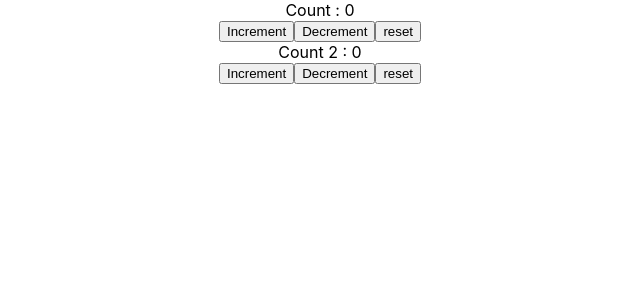
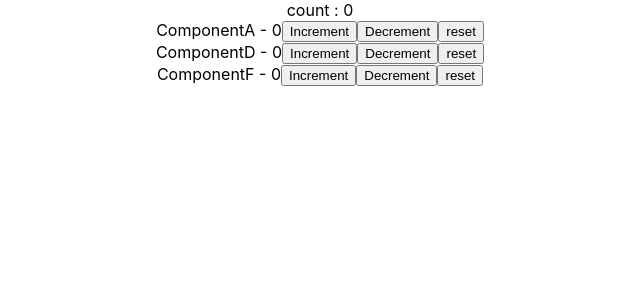
Before and after one commit to Rishabh0262/react-hooks, a React (Create React App) app: page / in a window 1280 px wide. Shown: the top 300 px of the page, without its empty margins (320-960 px from the left). Built offline with nearby package versions, Linux system fonts and the light colour scheme.

Commit message:
We have tried to use useReducer-Hook along with useContext-Hook. In hope for an example to use PROPs deep inside the hierarchy of components. Further details were descibed in the App.js (mainly) along with the necessary steps.

```diff
--- a/src/App.js
+++ b/src/App.js
@@ -1,24 +1,104 @@
 import logo from './logo.svg';
+import React, {useReducer, useContext} from 'react';
 import './App.css';
 import Counter1 from './components/Counter1';
 import Counter2 from './components/Counter2';
 import Counter3 from './components/Counter3';
+import ComponentA from './components/ComponentA'
+import ComponentB from './components/ComponentB'
+import ComponentC from './components/ComponentC'
+
+
+export const CountContext = React.createContext()
+
+
+const initialState = 0
+
+    const reducer = (state , action) => {
+        switch (action) {
+            case 'increment' :
+                return state + 1
+            case 'decrement' :
+                return state - 1
+            case 'reset' :
+                return initialState
+            default :
+                return state
+        }
+
+    }
+
+
+
+
+
 
 function App() {
-  return (
-    <div className="App">
-      {/* Simple state & action */}
-        {/* <Counter1 />  */}
+  const [count, dispatch] = useReducer(reducer, initialState)
 
 
-      {/* Complex state & action */}
-        {/* <Counter2 /> */}
+  return (
+    <CountContext.Provider
+      value={{countState : count, countDispatch : dispatch}}
+    >
+        <div className="App">
+          count : {count}
+            <ComponentA />
+            <ComponentB />
+            <ComponentC />
+        </div>
+    </CountContext.Provider>
 
-{/*   multiple useReducers   */}
-        <Counter3 />
+/*    useReducer with useContext
+
+(From README.md)
+
+                          App.js         (count = 0)  // we'll maintain Counter State in App.js & but we share the state deep down the ComponentTree
+                            |
+          A-----------------B-----------------C
+                            |                 |
+                            D                 E
+                                              |
+                                              F
+[in App.js]
+    Step 1 : Defining initialState value.  "reducer-Function".         // the Function i.e, passed as 1st parameter to the useReducer-Hook.
+
+    Step 2 : We want to 'dispatch' 'actions' from the nested components.
+    Step 3 :  in App.js, we created Counter with reducer-Hook
+
+            Step 3.1 : We declared the initial-state & declare the reducer() , which midifies the state!
+            Step 3.2 : We pass it to as parameter, to useReducer-Hook. Which RETURNs the "Current-State-Value" & "Dispatch-Method".
+            Step 3.3 : To Provide these pair of values. We created a Context = CountContext...
 
 
-    </div>
+    Step 4 : At the Top-most level, we Provide these pair of values as an Object.
+    Step 5 : At necessary Component, we use useContext to get hold of the Context-Value & access the appropriate-values.
+
+*/
+
+
+
+
+
+
+
+
+
+
+// {/*   multiple useReducers   */}
+//         {/* <Counter3 /> */}
+
+//       {/* Complex state & action */}
+//         {/* <Counter2 /> */}
+
+//       {/* Simple state & action */}
+//         {/* <Counter1 />  */}
+
+
+
+//     {/* </div> */}
+
+
   );
 }
 
--- /dev/null
+++ b/src/components/ComponentA.js
@@ -0,0 +1,18 @@
+import React, {useContext} from 'react'
+import { CountContext } from '../App'
+
+
+
+function ComponentA() {
+  const countContext = useContext(CountContext)
+  return (
+    <div>
+      ComponentA - {countContext.countState}
+        <button onClick={() => countContext.countDispatch('increment')}>Increment</button>
+        <button onClick={() => countContext.countDispatch('decrement')}>Decrement</button>
+        <button onClick={() => countContext.countDispatch('reset')}>reset</button>
+    </div>
+  )
+}
+
+export default ComponentA
--- /dev/null
+++ b/src/components/ComponentB.js
@@ -0,0 +1,13 @@
+import React from 'react'
+import ComponentD from './ComponentD'
+
+function ComponentB() {
+  return (
+    <div>
+    <div><ComponentD /></div>
+
+    </div>
+  )
+}
+
+export default ComponentB
--- /dev/null
+++ b/src/components/ComponentC.js
@@ -0,0 +1,12 @@
+import React from 'react'
+import ComponentE from './ComponentE'
+
+function ComponentC() {
+  return (
+    <div>
+        <ComponentE />
+    </div>
+  )
+}
+
+export default ComponentC
--- /dev/null
+++ b/src/components/ComponentD.js
@@ -0,0 +1,18 @@
+import React, {useContext} from 'react'
+import { CountContext } from '../App'
+
+
+
+function ComponentD() {
+  const countContext = useContext(CountContext)
+  return (
+    <div>
+      ComponentD - {countContext.countState}
+        <button onClick={() => countContext.countDispatch('increment')}>Increment</button>
+        <button onClick={() => countContext.countDispatch('decrement')}>Decrement</button>
+        <button onClick={() => countContext.countDispatch('reset')}>reset</button>
+    </div>
+  )
+}
+
+export default ComponentD
--- /dev/null
+++ b/src/components/ComponentE.js
@@ -0,0 +1,12 @@
+import React from 'react'
+import ComponentF from './ComponentF'
+
+function ComponentE() {
+  return (
+    <div>
+        <ComponentF />
+    </div>
+  )
+}
+
+export default ComponentE
--- /dev/null
+++ b/src/components/ComponentF.js
@@ -0,0 +1,18 @@
+import React, {useContext} from 'react'
+import { CountContext } from '../App'
+
+
+
+function ComponentF() {
+  const countContext = useContext(CountContext)
+  return (
+    <div>
+      ComponentF - {countContext.countState}
+        <button onClick={() => countContext.countDispatch('increment')}>Increment</button>
+        <button onClick={() => countContext.countDispatch('decrement')}>Decrement</button>
+        <button onClick={() => countContext.countDispatch('reset')}>reset</button>
+    </div>
+  )
+}
+
+export default ComponentF
```
Also changed, not shown: 1 other file (tests, documents, lock files or other folders).
